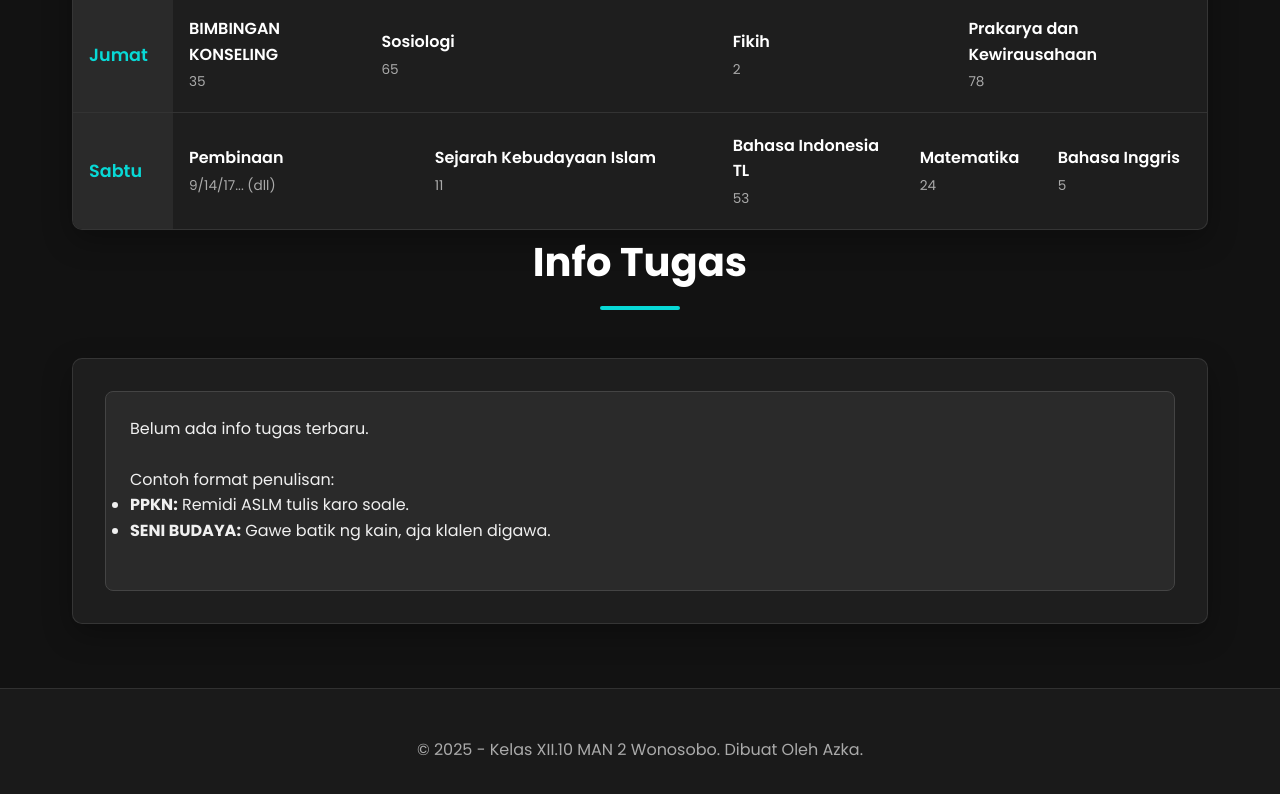
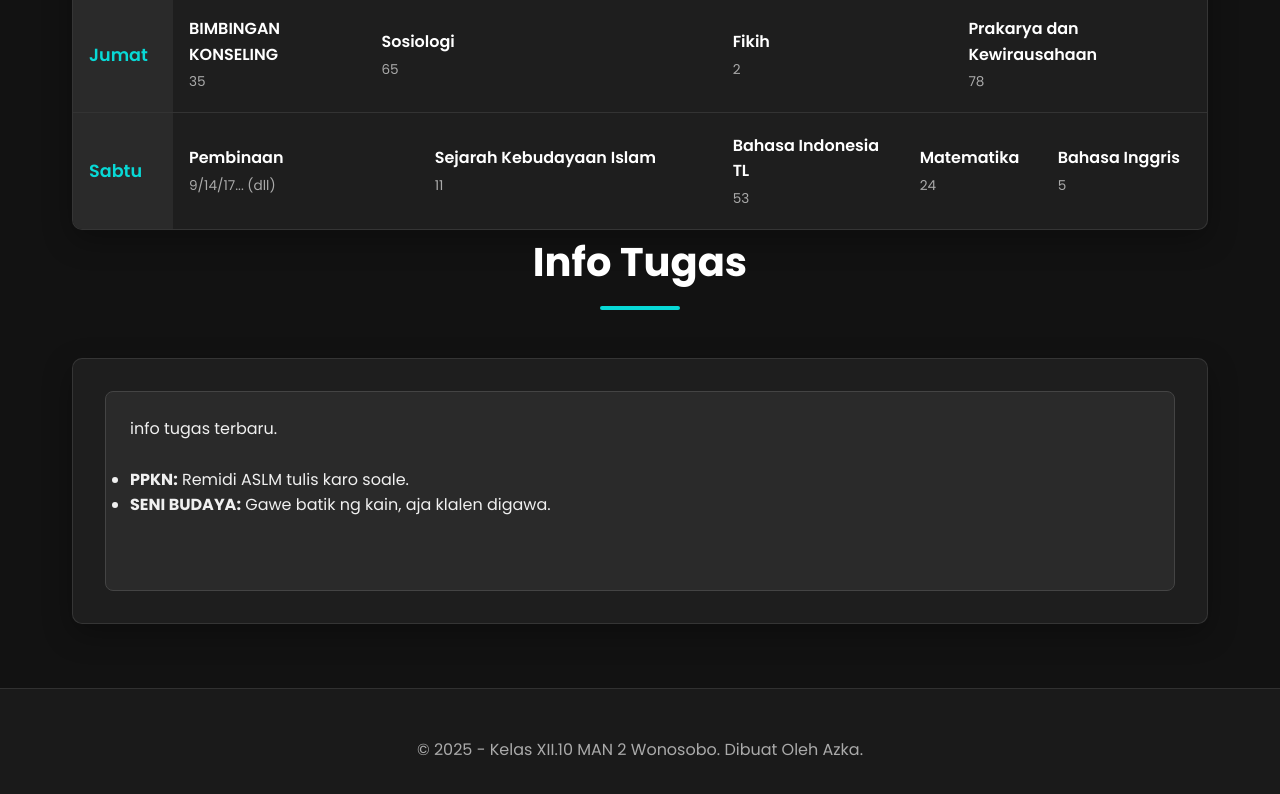
Before and after one commit to xii-10man2wsb/12-10man2wsb, a plain HTML site: page index.html in a window 1280 px wide. Shown: the part 1411-2205 px from the top of the page. Drawn offline with Linux system fonts and the light colour scheme.

Commit message:
Update index.html

```diff
--- a/index.html
+++ b/index.html
@@ -421,9 +421,9 @@
             <div class="tugas-wrapper">
 
                 <div id="tugas-info">
-                    Belum ada info tugas terbaru.
+                    info tugas terbaru.
                     <br><br>
-                    Contoh format penulisan:
+
                     <ul>
                         <li><b>PPKN:</b> Remidi ASLM tulis karo soale.</li>
                         <li><b>SENI BUDAYA:</b> Gawe batik ng kain, aja klalen digawa.</li>
```
